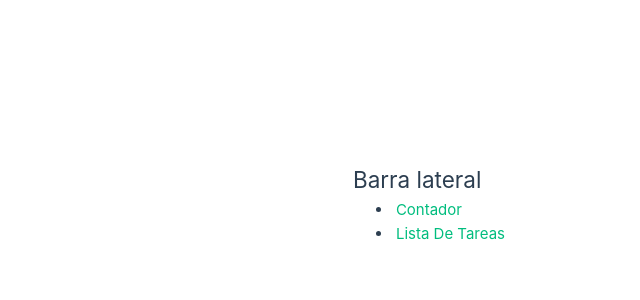
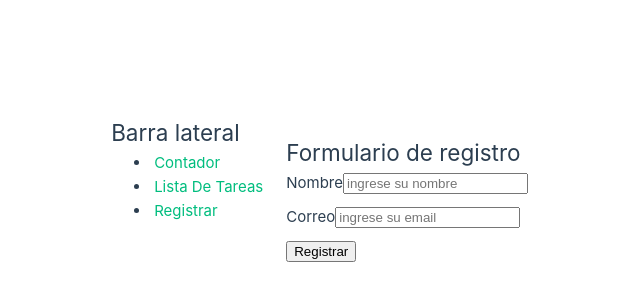
Before and after one commit to Demian-20/proyecto-vue, a Vue app: page /registrar in a window 1280 px wide. Shown: the part 196-496 px from the top of the page, without its empty margins (92-732 px from the left). Built offline with nearby package versions, Linux system fonts and the light colour scheme; the HTML template or start-up script is replaced by a standard one.

Commit message:
instala Vee-Validate, Crea Modulos

```diff
--- a/package.json
+++ b/package.json
@@ -10,7 +10,9 @@
     "lint": "eslint . --fix"
   },
   "dependencies": {
+    "@vee-validate/yup": "^4.15.0",
     "pinia": "^2.3.1",
+    "vee-validate": "^4.15.0",
     "vue": "^3.5.13",
     "vue-router": "^4.5.0"
   },
--- a/src/components/Sidebar.vue
+++ b/src/components/Sidebar.vue
@@ -4,6 +4,7 @@
 <ul>
 <li><router-link to="/contador">Contador</router-link></li>
 <li><router-link to="/lista-de-tareas">Lista De Tareas</router-link></li>
+<li><router-link to="/registrar">Registrar</router-link></li>
 </ul>
 </div>
 
--- /dev/null
+++ b/src/modules/registro/schemas/validationSchema.js
@@ -0,0 +1,6 @@
+import * as yup from 'yup';
+
+export const schema = yup.object({
+    nombre: yup.string().required(),
+    email: yup.string().email().required()
+});
--- /dev/null
+++ b/src/modules/registro/views/RegistrarView.vue
@@ -0,0 +1,34 @@
+<template>
+    <div>
+        <h2>Formulario de registro</h2>
+        <Form :validation-schema="schema" @submit="onSubmit">
+            <div class="form">
+                <label for="nombre">Nombre</label>
+                <Field type="text" name="nombre" id="nombre" placeholder="ingrese su nombre" />
+                <ErrorMessage name="nombre"></ErrorMessage>
+            </div>
+            <div class="form">
+                <label for="correo">Correo</label>
+                <Field type="email" name="email" id="correo" placeholder="ingrese su email" />
+                <ErrorMessage name="email"></ErrorMessage>
+            </div>
+            <div class="form">
+                <button type="submit">Registrar</button>
+            </div>
+        </Form>
+    </div>
+</template>
+
+<script setup>
+import { Form, Field, ErrorMessage } from 'vee-validate';
+import {schema} from '../schemas/validationSchema';
+
+const onSubmit = () => {
+    console.log("Se ha enviado el formulario")
+}
+</script>
+<style scoped>
+.form {
+    margin-bottom: 10px;
+}
+</style>
--- a/src/router/index.js
+++ b/src/router/index.js
@@ -13,12 +13,17 @@
     {
       path: '/contador',
       name: 'contador',
-      component: () => import('../components/Contador.vue')
+      component: () => import('../modules/contador/components/Contador.vue')
     },
     {
       path: '/lista-de-tareas',
       name: 'ListaDeTareas',
-      component: () => import('../components/ListaDeTareas.vue')
+      component: () => import('../modules/contador/listaDeTareas/components/ListaDeTareas.vue')
+    },
+    {
+      path: '/registrar',
+      name: 'registrar',
+      component: () => import('../modules/registro/views/RegistrarView.vue')
     }
   ]
 })
```
Also changed, not shown: src/modules/contador/components/Contador.vue (renamed from src/components/Contador.vue), src/modules/contador/listaDeTareas/components/ListaDeTareas.vue (renamed from src/components/ListaDeTareas.vue), 1 other file (tests, documents, lock files or other folders).
